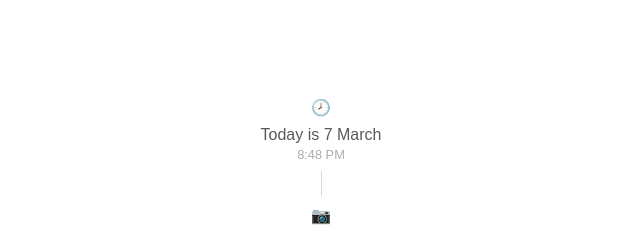
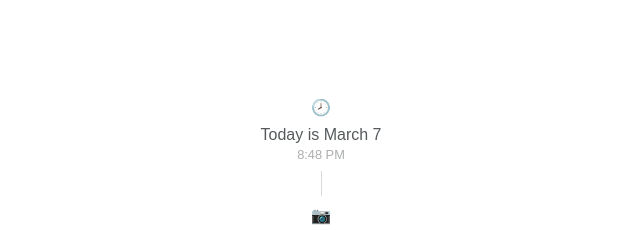
Before and after one commit to andytlr/timeline, a plain HTML site: page index.html in a window 1280 px wide. Shown: the top 230 px of the page, 319-959 px from the left. Drawn offline with Linux system fonts and the light colour scheme.

Commit message:
More date formatting.

```diff
--- a/index.html
+++ b/index.html
@@ -137,11 +137,22 @@
 
 	    var year = date.getFullYear();
 			var currentYear = new Date().getFullYear();
+			var today = new Date();
 
+			// If it's today, return the month first.
+			// September 7
+			if (date.getFullYear() == today.getFullYear() && date.getMonth() == today.getMonth()) {
+				return month + " " + day;
+			}
+
+			// If it's the current year, drop the year.
+			// 7 September
 			if (year == currentYear) {
 				return day + " " + month;
 			}
 
+			// Otherwise return the full date
+			// 7 September 2013
 			return day + " " + month + " " + year;
 		}
 
@@ -288,9 +299,9 @@
 
 	<script charset="utf-8">
 		function setAndUpdateContent() {
-			document.getElementById("emojiClock").innerHTML = emojiClock();
 
 			var today = new Date();
+			document.getElementById("emojiClock").innerHTML = emojiClock();
 			document.getElementById("today").innerHTML = "Today is " + formatDate(today);
 			document.getElementById("time").innerHTML = formatTime(today);
 
```
